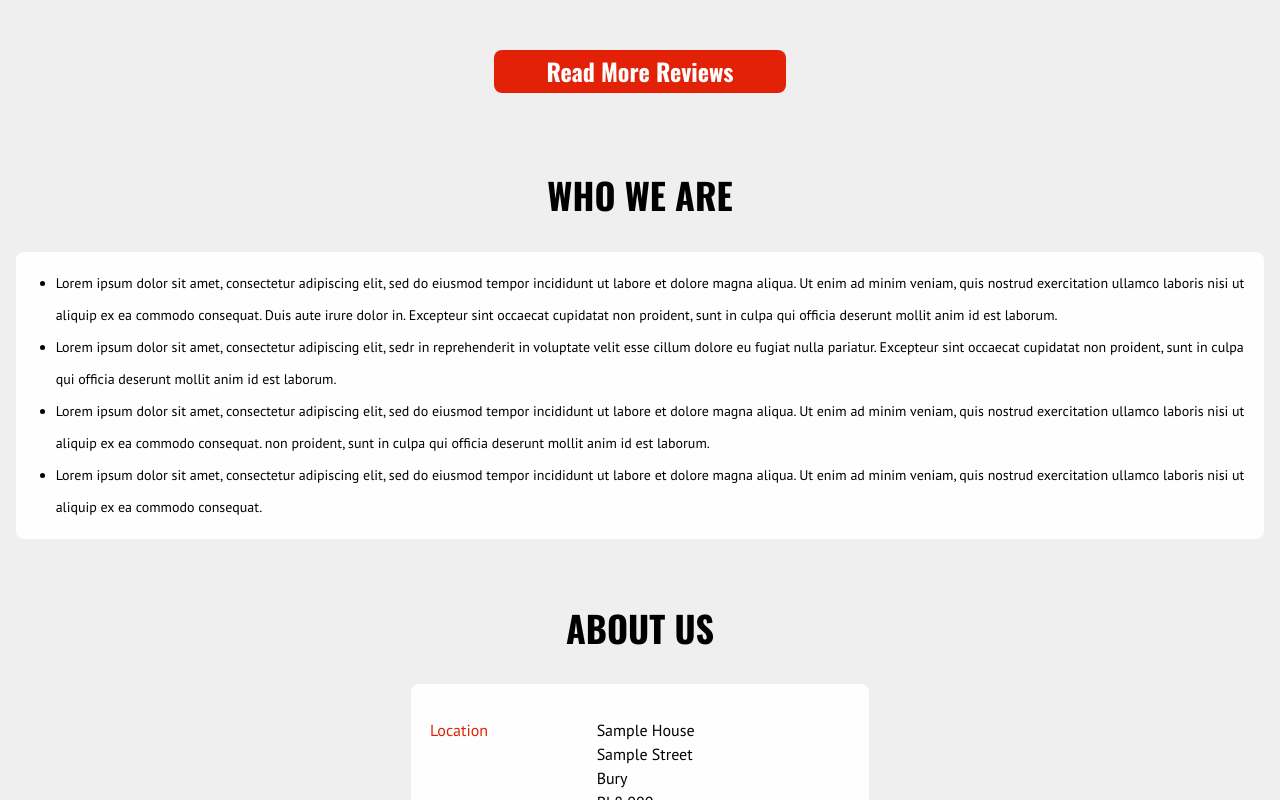
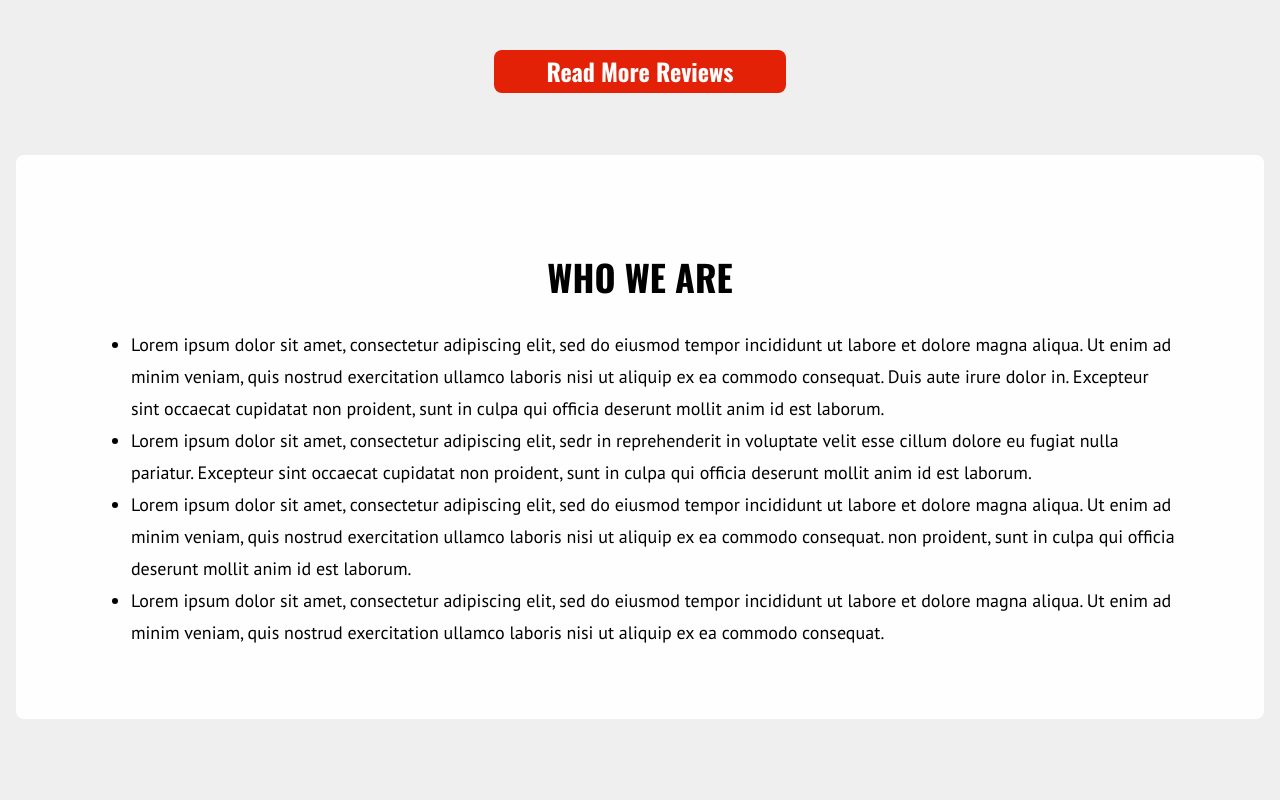
Before and after one commit to BenC0/direct-car-rentals, a Next.js app: page / in a window 1280 px wide. Shown: the part 840-1640 px from the top of the page. Built offline with nearby package versions, Linux system fonts and the light colour scheme.

Commit message:
Who We Are desktop styling

```diff
--- a/src/app/modules/whoWeAre/index.js
+++ b/src/app/modules/whoWeAre/index.js
@@ -6,9 +6,9 @@ import { CallToAction } from "../call_to_action"
 export function WhoWeAre(props) {
 	return  (
         <section className={`${styles.WhoWeAre} content-wrapper`}>
-            <div className='content a-center j-center column'>
+            <div className={`${styles.WhoWeAreContent} content a-center j-center column`}>
                 <h3 className={`${styles.WhoWeAreTitle} ${oswald.className}`}>Who We Are</h3>
-                <div className={styles.WhoWeAreContent}>
+                <div className={styles.WhoWeAreCopy}>
                     <ul className={`${ptsans.className}`}>
                         <li>Lorem ipsum dolor sit amet, consectetur adipiscing elit, sed do eiusmod tempor incididunt ut labore et dolore magna aliqua. Ut enim ad minim veniam, quis nostrud exercitation ullamco laboris nisi ut aliquip ex ea commodo consequat. Duis aute irure dolor in. Excepteur sint occaecat cupidatat non proident, sunt in culpa qui officia deserunt mollit anim id est laborum.</li>
                         <li>Lorem ipsum dolor sit amet, consectetur adipiscing elit, sedr in reprehenderit in voluptate velit esse cillum dolore eu fugiat nulla pariatur. Excepteur sint occaecat cupidatat non proident, sunt in culpa qui officia deserunt mollit anim id est laborum.</li>
--- a/src/app/modules/whoWeAre/index.module.css
+++ b/src/app/modules/whoWeAre/index.module.css
@@ -11,9 +11,30 @@
 .WhoWeAreContent {
     font-size: 14px;
     line-height: 32px;
+}
+
+.WhoWeAreCopy {
     border-radius: 8px;
     padding: 1.1em 1.2em;
     background-color: var(--white);
+}
+
+@media screen and (min-width: 600px) {
+    .WhoWeAre {
+        padding: 33px 1em;
+    }
+
+    .WhoWeAreContent {
+        font-size: 18px;
+        border-radius: 8px;
+        padding: 70px 1em;
+        background-color: var(--white);
+    }
+
+    .WhoWeAreCopy {
+        padding: 0;
+        max-width: 1077px;
+    }
 }
 
 .WhoWeAreContent ul {
```
